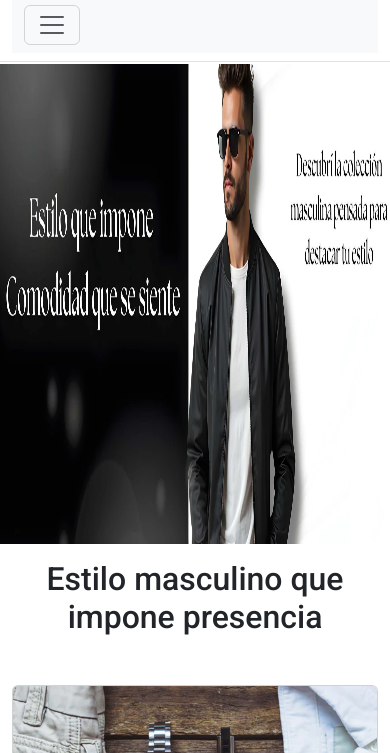
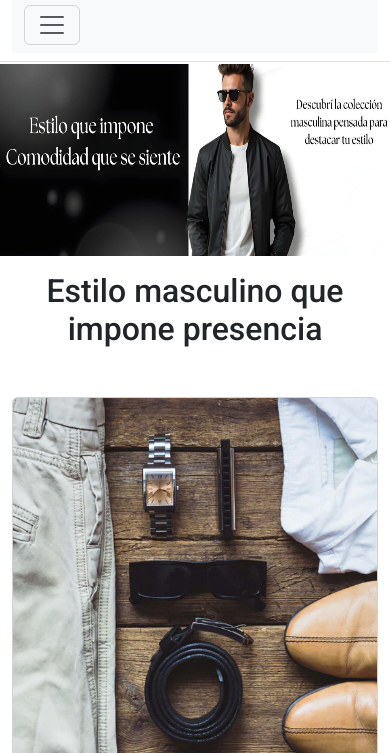
Before and after one commit to EvillarR1530/MensBoutique, a plain HTML site: page index.html in a window 390 px wide. Shown: the part 91-844 px from the top of the page. Drawn offline with nearby package versions, Linux system fonts and the light colour scheme.

Commit message:
Cuarta entrega_cambio 4

```diff
--- a/sass/mediaQueries/_mq.scss
+++ b/sass/mediaQueries/_mq.scss
@@ -4,3 +4,8 @@
     flex-direction: row;
   }
 }
+@media only screen and (max-width: 490px){
+  .imagen_cabecera{
+    height: 12rem;
+  }
+}
```
Also changed, not shown: CSS/style.css, 1 other file.
